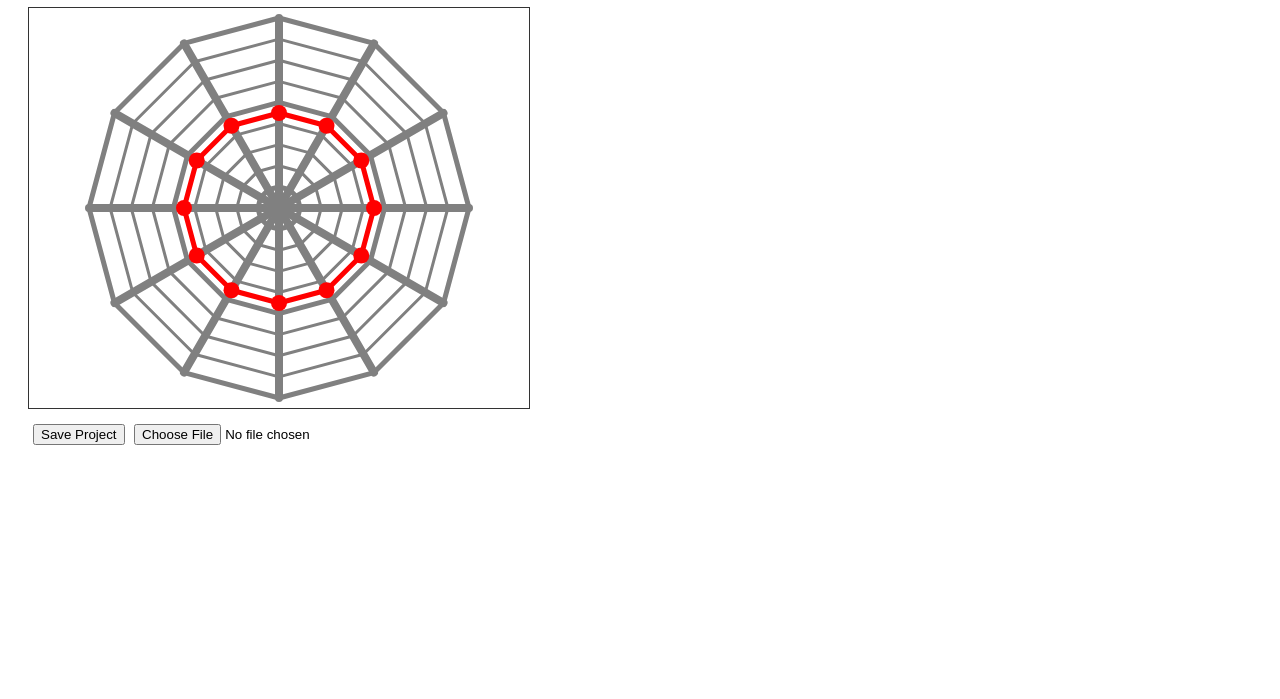
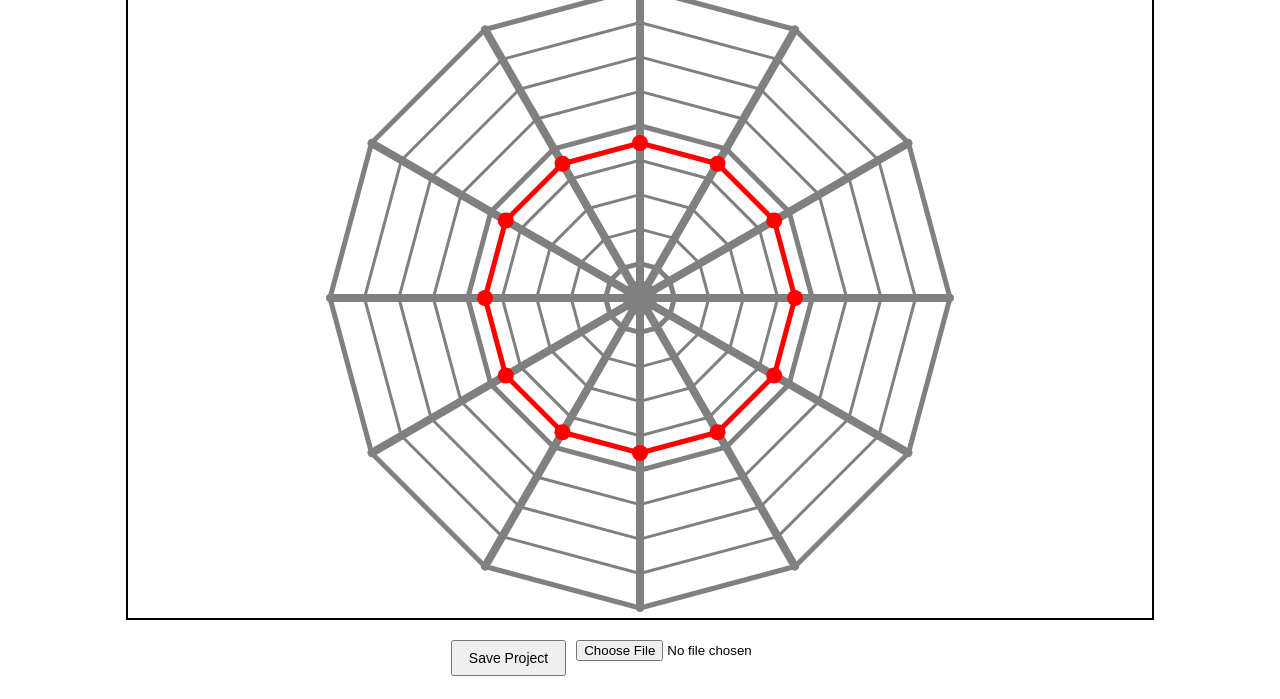
Before and after one commit to CozmicGames/MehreckTest, a plain HTML site: page index.html in a window 1280 px wide. Shown: the part 101-800 px from the top of the page. Drawn offline with Linux system fonts and the light colour scheme.

Commit message:
larger canvas

```diff
--- a/draw.js
+++ b/draw.js
@@ -116,6 +116,9 @@ function drawData(ctx, centerX, centerY, anglesAndRadii, color) {
 
     ctx.beginPath();
     for (let i = 0; i < points.length; i++) {
+        //if (!anglesAndRadii[i].isValid)
+        //    continue; TODO: Check is needed
+
         const p1 = points[i];
         const p2 = points[(i + 1) % points.length];
         ctx.moveTo(p1.x, p1.y);
@@ -150,11 +153,12 @@ function drawGraph(canvas, dataPoints, dataColor, radius, useCircle, scaleCount,
     for (let i = 0; i < categoryCount; i++) {
         const dataPoint = dataPoints[i];
         const dataPointAngle = angles[i];
-        const dataPointRadius = radius * dataPoint;
+        const dataPointRadius = radius * dataPoint.dataValue;
 
         dataAnglesAndRadii.push({
             angle: dataPointAngle,
-            radius: dataPointRadius
+            radius: dataPointRadius,
+            isValid: dataPoint.isValid
         })
     }
 
--- a/index.html
+++ b/index.html
@@ -4,21 +4,50 @@
   <meta charset="UTF-8">
   <title>Mehreck</title>
   <style>
-    body { font-family: sans-serif; padding: 20px; }
-    canvas { border: 1px solid #333; display: block; margin-bottom: 10px; }
-    button { margin: 5px; }
+    body {
+      margin: 0;
+      font-family: sans-serif;
+      display: flex;
+      flex-direction: column;
+      align-items: center;
+      height: 100vh;
+    }
+
+    h1 {
+      margin: 20px 0;
+    }
+
+    canvas {
+      border: 2px solid black;
+      flex-grow: 1;
+      max-width: 80%;
+      max-height: 80%;
+    }
+
+    .controls {
+      margin: 20px 0;
+      display: flex;
+      gap: 10px;
+    }
+
+    button {
+      padding: 8px 16px;
+      font-size: 14px;
+    }
   </style>
 </head>
 <body>
   <h1>Mehreck</h1>
 
-  <canvas id="myCanvas" width="500" height="400"></canvas>
+  <canvas id="myCanvas" width="80%" height="80%"></canvas>
   <script src="util.js"></script>
   <script src="draw.js"></script>
   <script src="script.js"></script>
 
-  <button onclick="saveProject()">Save Project</button>
-  <input type="file" id="fileInput" />
+  <div class="controls">
+    <button onclick="saveProject()">Save Project</button>
+    <input type="file" id="fileInput" />
+  </div>
 
   <script>
     setup(12);
--- a/script.js
+++ b/script.js
@@ -1,10 +1,6 @@
 
 const canvas = document.getElementById("myCanvas");
-const ctx = canvas.getContext("2d");
-let shapes = []; // store all drawn shapes
-let draggingShape = null;
 let offsetX, offsetY;
-
 const dataPoints = [];
 const dataHandles = [];
 let draggedHandle = null;
@@ -17,9 +13,16 @@ function setup(categoryCount) {
     for(let i = 0; i < categoryCount; i++) {
         dataPoints.push(0.5);
         dataHandles.push({
-            index: i
+            index: i,
+            isValid: false
         })
     }
+
+    window.addEventListener("resize", e => {
+        canvas.width = window.innerWidth * 0.8;
+        canvas.height = window.innerHeight * 0.8;
+        draw();
+    });
 
     canvas.addEventListener("mousedown", e => {
         const rect = canvas.getBoundingClientRect();
@@ -77,6 +80,8 @@ function setup(categoryCount) {
 
         dataPoints[draggedHandle.index] = t;
 
+        draggedHandle.isValid = true;
+
         draw();
     });
 
@@ -84,6 +89,8 @@ function setup(categoryCount) {
         draggedHandle = null;
     });
 
+    canvas.width = window.innerWidth * 0.8;
+    canvas.height = window.innerHeight * 0.8;
     draw();
 }
 
@@ -91,8 +98,13 @@ function setup(categoryCount) {
 *   Redraw everything
 */
 function draw() {
+    const ctx = canvas.getContext("2d");
     ctx.clearRect(0, 0, canvas.width, canvas.height);
-    drawGraph(canvas, dataPoints, "red", getGraphRadius(canvas), false, 9, 4);
+
+    drawGraph(canvas, dataHandles.map(handle => ({
+        dataValue: dataPoints[handle.index],
+        isValid: handle.isValid
+    })), "red", getGraphRadius(canvas), false, 9, 4);
 }
 
 
@@ -103,12 +115,12 @@ function draw() {
 
 // Save project (JSON)
 function saveProject() {
-  const json = JSON.stringify(shapes);
-  const blob = new Blob([json], { type: "application/json" });
-  const link = document.createElement("a");
-  link.href = URL.createObjectURL(blob);
-  link.download = "project.json";
-  link.click();
+  //const json = JSON.stringify(shapes);
+  //const blob = new Blob([json], { type: "application/json" });
+  //const link = document.createElement("a");
+  //link.href = URL.createObjectURL(blob);
+  //link.download = "project.json";
+  //link.click();
 }
 // Load project (JSON)
 document.getElementById("fileInput").addEventListener("change", e => {
@@ -116,7 +128,7 @@ document.getElementById("fileInput").addEventListener("change", e => {
   if (!file) return;
   const reader = new FileReader();
   reader.onload = function(evt) {
-    shapes = JSON.parse(evt.target.result);
+    //shapes = JSON.parse(evt.target.result);
     draw();
   };
   reader.readAsText(file);
```
